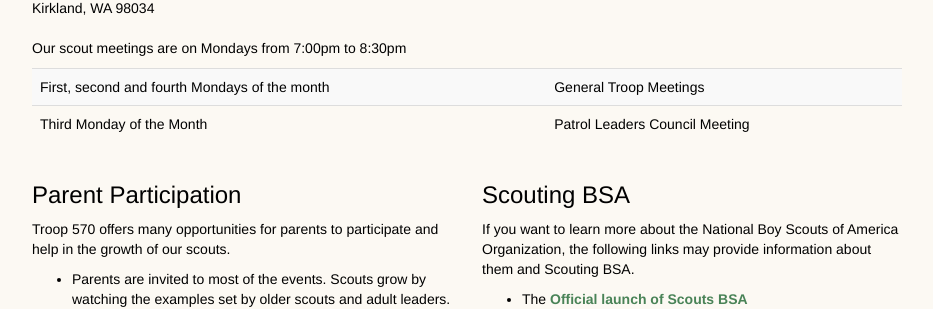
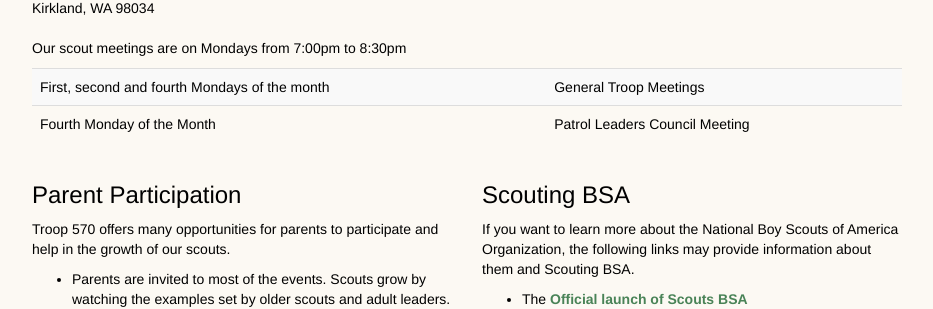
Before and after one commit to troop570/troop570.github.io, a Jekyll site: the page built from girls/index.html, in a window 1280 px wide. Shown: the part 1472-1781 px from the top of the page, without its empty margins (173-1106 px from the left). Built offline with Jekyll 4.4.1, drawn with Linux system fonts in a browser that asks for light colours; nearby versions of some CDN libraries.

Commit message:
Update index.html
Update page as per Nena C.'s email request 09/13/2021:
1. PLC meetings are on the fourth Monday of the month (not third).
2. Change the link to "The official news site for the BSA" to
https://www.scoutingnewsroom.org/press-releases/nearly-1000-young-women-soar-into-history-as-the-first-female-eagle-scouts/

```diff
--- a/girls/index.html
+++ b/girls/index.html
@@ -120,7 +120,7 @@
             <td>General Troop Meetings</td>
           </tr>
           <tr>
-            <td>Third Monday of the Month</td>
+            <td>Fourth Monday of the Month</td>
             <td>Patrol Leaders Council Meeting</td>
           </tr>
         </tbody>
@@ -149,7 +149,7 @@
     </p>
     <ul>
       <li>The <a href="https://www.scoutingnewsroom.org/press-releases/thousands-girls-boys-families-celebrate-historic-launch-scouts-bsa/">Official launch of Scouts BSA</a> </li>
-      <li>The official news site for the BSA is at <a href="https://www.scoutingnewsroom.org/">www.scoutingnewsroom.org</a>. </li>
+      <li>The official news site for the BSA is at <a href="https://www.scoutingnewsroom.org/press-releases/nearly-1000-young-women-soar-into-history-as-the-first-female-eagle-scouts/">www.scoutingnewsroom.org</a>. </li>
       <li>General information for the BSA is at <a href="https://www.scouting.org">www.scouting.org</a>. </li>
     </ul>
   </div>
```
